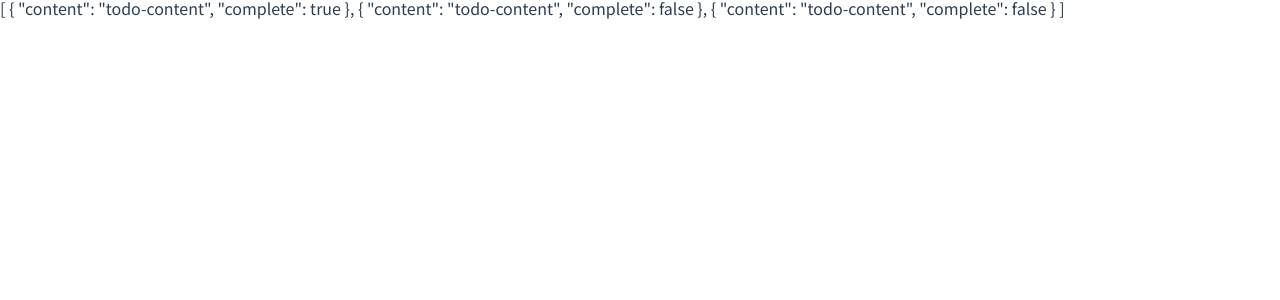
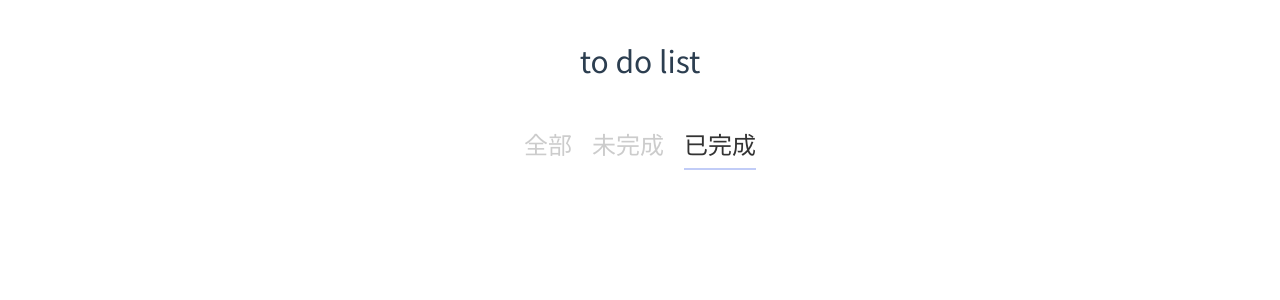
Before and after one commit to connectshark/vue3-todoList, a Vue app: page /home/complete in a window 1280 px wide. Shown: the top 300 px of the page. Built offline with nearby package versions, Linux system fonts and the light colour scheme.

Commit message:
設定vue-router, 切版

```diff
--- a/package.json
+++ b/package.json
@@ -12,7 +12,7 @@
     "node-sass": "^5.0.0",
     "sass-loader": "^10.0.5",
     "vue": "^3.0.0",
-    "vue-router": "^4.0.0-rc.6",
+    "vue-router": "^4.0.1",
     "vuex": "^4.0.0-rc.1"
   },
   "devDependencies": {
--- a/src/App.vue
+++ b/src/App.vue
@@ -1,21 +1,17 @@
 <template>
-  <div id="nav">
-    {{list}}
-  </div>
+  <Title/>
+  <Nav/>
+  <router-view/>
 </template>
 
 <script>
-import { useStore } from 'vuex'
-import { computed } from 'vue'
-
+import Title from './components/title'
+import Nav from './components/nav'
 export default {
   name: 'App',
-  setup () {
-    const store = useStore()
-    const list = computed(() => store.state.toDos)
-    return {
-      list
-    }
+  components: {
+    Title,
+    Nav
   }
 }
 </script>
--- /dev/null
+++ b/src/assets/scss/base.scss
@@ -0,0 +1 @@
+$main: #C1CCF7;
--- /dev/null
+++ b/src/components/nav.vue
@@ -0,0 +1,61 @@
+<template>
+  <nav id="nav">
+    <ul class="nav-group">
+      <router-link
+        class="link"
+        v-for="(route, index) in router"
+        :key="index"
+        :to="route.path">{{route.name}}</router-link>
+    </ul>
+  </nav>
+</template>
+
+<script>
+export default {
+  setup () {
+    const router = [
+      {
+        path: '/home/all',
+        name: '全部'
+      },
+      {
+        path: '/home/undo',
+        name: '未完成'
+      },
+      {
+        path: '/home/complete',
+        name: '已完成'
+      },
+    ]
+    return {
+      router
+    }
+  }
+}
+</script>
+
+<style lang="scss" scoped>
+@import "~@/assets/scss/base.scss";
+#nav{
+  width: 100%;
+  .nav-group{
+    display: flex;
+    flex-flow: row nowrap;
+    align-items: center;
+    justify-content: center;
+    .link{
+      margin: 0 10px;
+      color: #ccc;
+      text-decoration: none;
+      font-size: 24px;
+      line-height: 2;
+      border-bottom: 2px solid transparent;
+      transition: border-bottom .5s, color .5s;
+    }
+    .link-active{
+      color: #333;
+      border-bottom: 2px solid $main;
+    }
+  }
+}
+</style>
--- /dev/null
+++ b/src/components/title.vue
@@ -0,0 +1,22 @@
+<template>
+  <header class="header">
+    <h1>to do list</h1>
+  </header>
+</template>
+
+<script>
+export default {
+
+}
+</script>
+
+<style lang="scss" scoped>
+.header{
+  width: 100%;
+  h1{
+    text-align: center;
+    line-height: 4;
+    font-size: 30px;
+  }
+}
+</style>
--- a/src/router/index.js
+++ b/src/router/index.js
@@ -7,10 +7,19 @@ const router = createRouter({
   history,
   routes: [
     {
-      path: '/',
-      component: () => import('../views/home.vue')
+      path: '/home/:state',
+      name: 'home',
+      component: () => import('../views/home.vue'),
+      props: true
+    },
+    {
+      path: '/:pathMatch(.*)*',
+      redirect: {
+        path: '/home/all'
+      }
     }
-  ]
+  ],
+  linkActiveClass: 'link-active'
 })
 
 export default router
--- a/src/views/home.vue
+++ b/src/views/home.vue
@@ -1,13 +1,23 @@
 <template>
-  <div></div>
+  <main>
+    <ul></ul>
+  </main>
 </template>
 
 <script>
+import { useStore } from 'vuex'
 export default {
-
+  props: ['state'],
+  setup () {
+    const store = useStore()
+    const toDos = store.state.toDos
+    return {
+      toDos
+    }
+  }
 }
 </script>
 
-<style>
+<style lang="scss" scoped>
 
 </style>
```
Also changed, not shown: src/components/HelloWorld.vue (deleted, +0 -58 lines), src/components/listItem.vue (added, +13 -0 lines), 1 other file (tests, documents, lock files or other folders).
